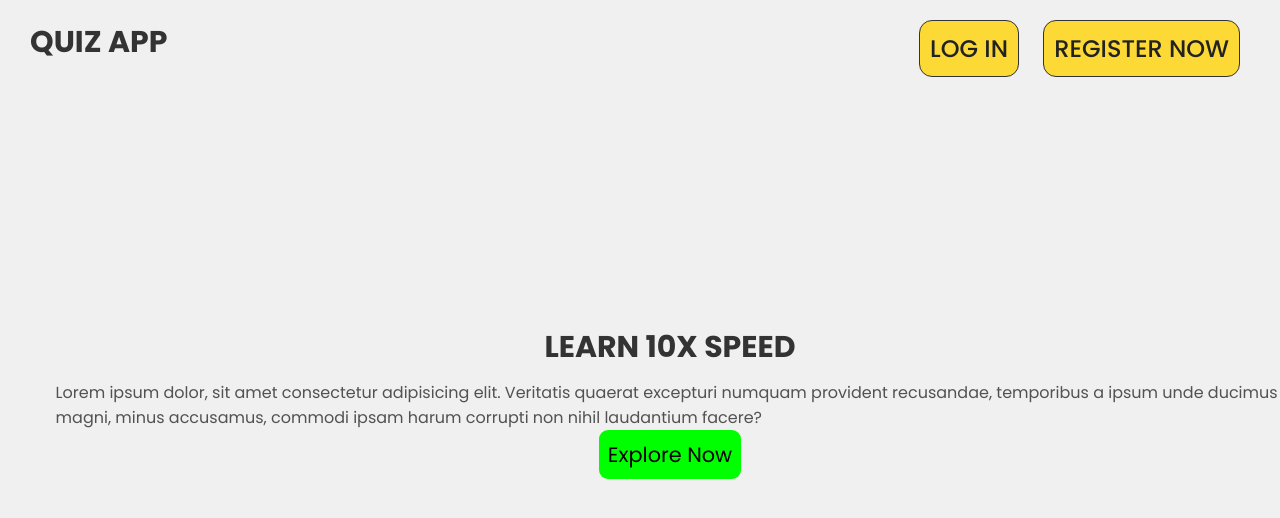
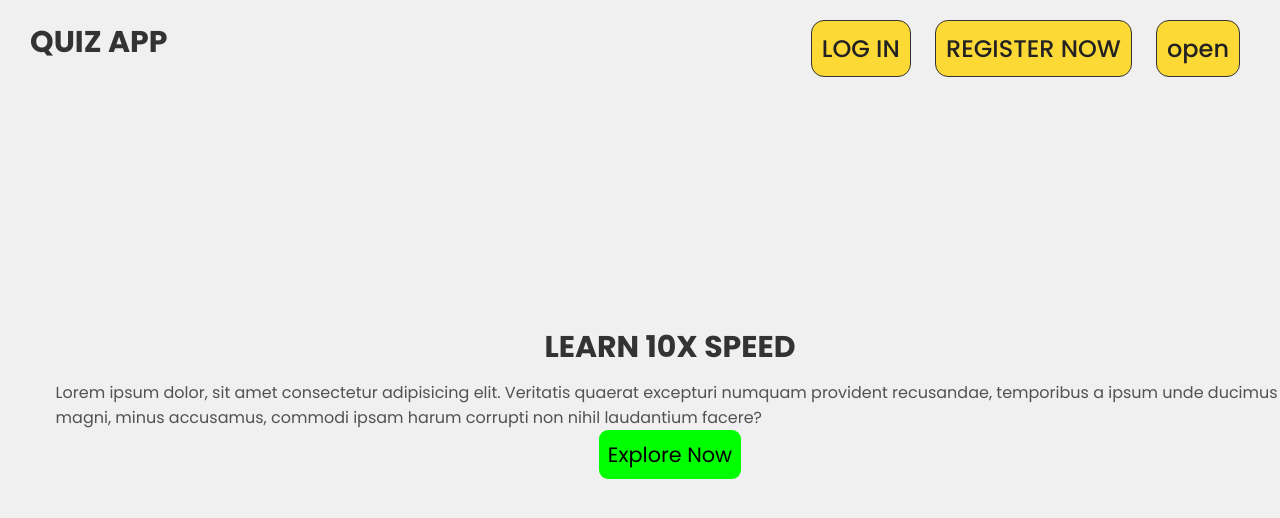
Before and after one commit to Aasheeqcode/quizapp, a website: page index.html in a window 1280 px wide. Shown: the top 518 px of the page. Drawn offline with nearby package versions, Linux system fonts and the light colour scheme.

Commit message:
Update index.html

```diff
--- a/index.html
+++ b/index.html
@@ -16,6 +16,7 @@
         <div class="reg">
         <button id="log">LOG IN</button>
         <button id="sign">REGISTER NOW</button>
+        <button onclick="open()">open</button>
         </div>
     </div>
     <div id="wrapper" class="section-m1">
```
